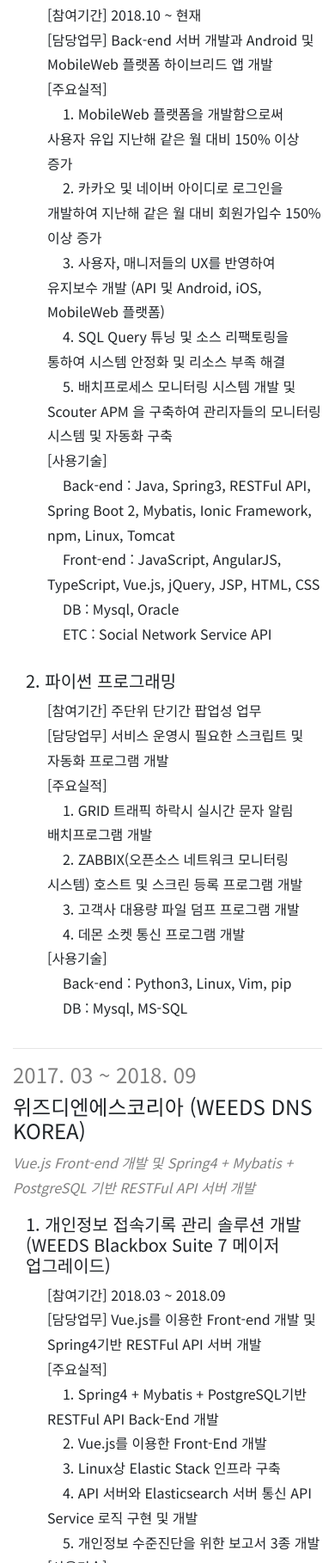
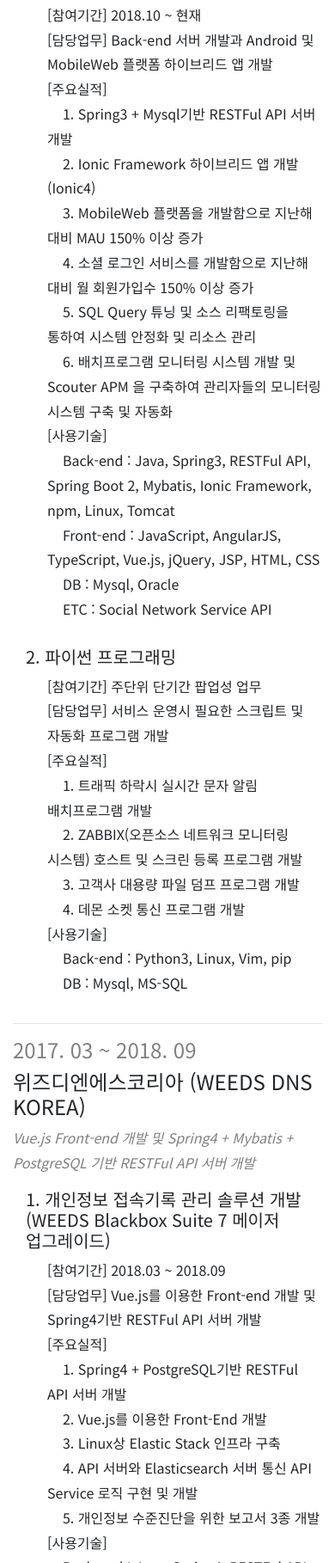
Before and after one commit to rldjqv/resume, a plain HTML site: page index.html in a window 390 px wide. Shown: the part 2603-4421 px from the top of the page at 86% size. Drawn offline with nearby package versions, Linux system fonts and the light colour scheme.

Commit message:
20190617

```diff
--- a/index.html
+++ b/index.html
@@ -275,11 +275,12 @@
                     <div><strong>[참여기간]</strong> 2018.10 ~ 현재</div>
                     <div><strong>[담당업무]</strong> Back-end 서버 개발과 Android 및 MobileWeb 플랫폼 하이브리드 앱 개발</div>
                     <div><strong>[주요실적]</strong></div>
-                    <div>&nbsp; &nbsp; 1. MobileWeb 플랫폼을 개발함으로써 사용자 유입 지난해 같은 월 대비 150% 이상 증가</div>
-                    <div>&nbsp; &nbsp; 2.	카카오 및 네이버 아이디로 로그인을 개발하여 지난해 같은 월 대비 회원가입수 150% 이상 증가</div>
-                    <div>&nbsp; &nbsp; 3.	사용자, 매니저들의 UX를 반영하여 유지보수 개발 (API 및 Android, iOS, MobileWeb 플랫폼)</div>
-                    <div>&nbsp; &nbsp; 4.	SQL Query 튜닝 및 소스 리팩토링을 통하여 시스템 안정화 및 리소스 부족 해결</div>
-                    <div>&nbsp; &nbsp; 5.	배치프로세스 모니터링 시스템 개발 및 Scouter APM 을 구축하여 관리자들의 모니터링 시스템 및 자동화 구축</div>
+                    <div>&nbsp; &nbsp; 1. Spring3 + Mysql기반 RESTFul API 서버 개발</div>
+                    <div>&nbsp; &nbsp; 2. Ionic Framework 하이브리드 앱 개발 (Ionic4)</div>
+                    <div>&nbsp; &nbsp; 3. MobileWeb 플랫폼을 개발함으로 지난해 대비 MAU 150% 이상 증가</div>
+                    <div>&nbsp; &nbsp; 4.	소셜 로그인 서비스를 개발함으로 지난해 대비 월 회원가입수 150% 이상 증가</div>
+                    <div>&nbsp; &nbsp; 5.	SQL Query 튜닝 및 소스 리팩토링을 통하여 시스템 안정화 및 리소스 관리</div>
+                    <div>&nbsp; &nbsp; 6.	배치프로그램 모니터링 시스템 개발 및 Scouter APM 을 구축하여 관리자들의 모니터링 시스템 구축 및 자동화</div>
                     <div><strong>[사용기술]</strong></div>
                     <div><strong>&nbsp; &nbsp; Back-end : Java, Spring3, RESTFul API, Spring Boot 2, Mybatis, Ionic Framework, npm, Linux, Tomcat</strong></div>
                     <div><strong>&nbsp; &nbsp; Front-end : JavaScript, AngularJS, TypeScript, Vue.js, jQuery, JSP, HTML, CSS</strong></div>
@@ -290,7 +291,7 @@
                     <div><strong>[참여기간]</strong> 주단위 단기간 팝업성 업무</div>
                     <div><strong>[담당업무]</strong> 서비스 운영시 필요한 스크립트 및 자동화 프로그램 개발</div>
                     <div><strong>[주요실적]</strong></div>
-                    <div>&nbsp; &nbsp; 1.	GRID 트래픽 하락시 실시간 문자 알림 배치프로그램 개발</div>
+                    <div>&nbsp; &nbsp; 1.	트래픽 하락시 실시간 문자 알림 배치프로그램 개발</div>
                     <div>&nbsp; &nbsp; 2.	ZABBIX(오픈소스 네트워크 모니터링 시스템) 호스트 및 스크린 등록 프로그램 개발</div>
                     <div>&nbsp; &nbsp; 3.	고객사 대용량 파일 덤프 프로그램 개발</div>
                     <div>&nbsp; &nbsp; 4.	데몬 소켓 통신 프로그램 개발</div>
@@ -323,7 +324,7 @@
                       <div><strong>[참여기간]</strong> 2018.03 ~ 2018.09</div>
                       <div><strong>[담당업무]</strong> Vue.js를 이용한 Front-end 개발 및 Spring4기반 RESTFul API 서버 개발</div>
                       <div><strong>[주요실적]</strong></div>
-                      <div>&nbsp; &nbsp; 1. Spring4 + Mybatis + PostgreSQL기반 RESTFul API Back-End 개발</div>
+                      <div>&nbsp; &nbsp; 1. Spring4 + PostgreSQL기반 RESTFul API 서버 개발</div>
                       <div>&nbsp; &nbsp; 2.	Vue.js를 이용한 Front-End 개발</div>
                       <div>&nbsp; &nbsp; 3.	Linux상 Elastic Stack 인프라 구축</div>
                       <div>&nbsp; &nbsp; 4.	API 서버와 Elasticsearch 서버 통신 API Service 로직 구현 및 개발</div>
@@ -338,7 +339,7 @@
                       <div><strong>[참여기간]</strong> 2018.05 ~ 2018.06</div>
                       <div><strong>[담당업무]</strong> Spring3기반 Web Application 개발</div>
                       <div><strong>[주요실적]</strong></div>
-                      <div>&nbsp; &nbsp; 1.	Spring3 + Mybatis + Mysql기반 Web Application 개발</div>
+                      <div>&nbsp; &nbsp; 1.	Spring3 + Mysql기반 Web Application 개발</div>
                       <div>&nbsp; &nbsp; 2.	Thread를 이용한 원격지 DB 및 API서버 통신 프로그램 개발</div>
                       <div><strong>[사용기술]</strong></div>
                       <div><strong>&nbsp; &nbsp; Back-end : Java, Spring3, Mybatis, Linux, Tomcat</strong></div>
@@ -349,9 +350,9 @@
                       <div><strong>[참여기간]</strong> 2017.09 ~ 2018.02</div>
                       <div><strong>[담당업무]</strong> Spring3기반 Web Application 고도화</div>
                       <div><strong>[주요실적]</strong></div>
-                      <div>&nbsp; &nbsp; 1.	Spring3 + Mybatis + Oracle, Tibero기반 Web Application 개발 및 유지보수</div>
+                      <div>&nbsp; &nbsp; 1.	Spring3 + Oracle&Tibero기반 Web Application 개발</div>
                       <div>&nbsp; &nbsp; 2.	개인정보 수준진단을 위한 보고서 1종 개발</div>
-                      <div>&nbsp; &nbsp; 3.	POC 전담 개발인력으로 엔지니어와 소통하여 즉각적인 이슈 및 커스터마이징 진행</div>
+                      <div>&nbsp; &nbsp; 3.	BMT기간중 지원인력으로 즉각적인 트러블슈팅 및 커스터마이징 진행</div>
                       <div><strong>[사용기술]</strong></div>
                       <div><strong>&nbsp; &nbsp; Back-end : Java, Spring3, Mybatis, Linux, Tomcat</strong></div>
                       <div><strong>&nbsp; &nbsp; Front-end : JavaScript, jQuery, JSP, HTML, CSS</strong></div>
```
